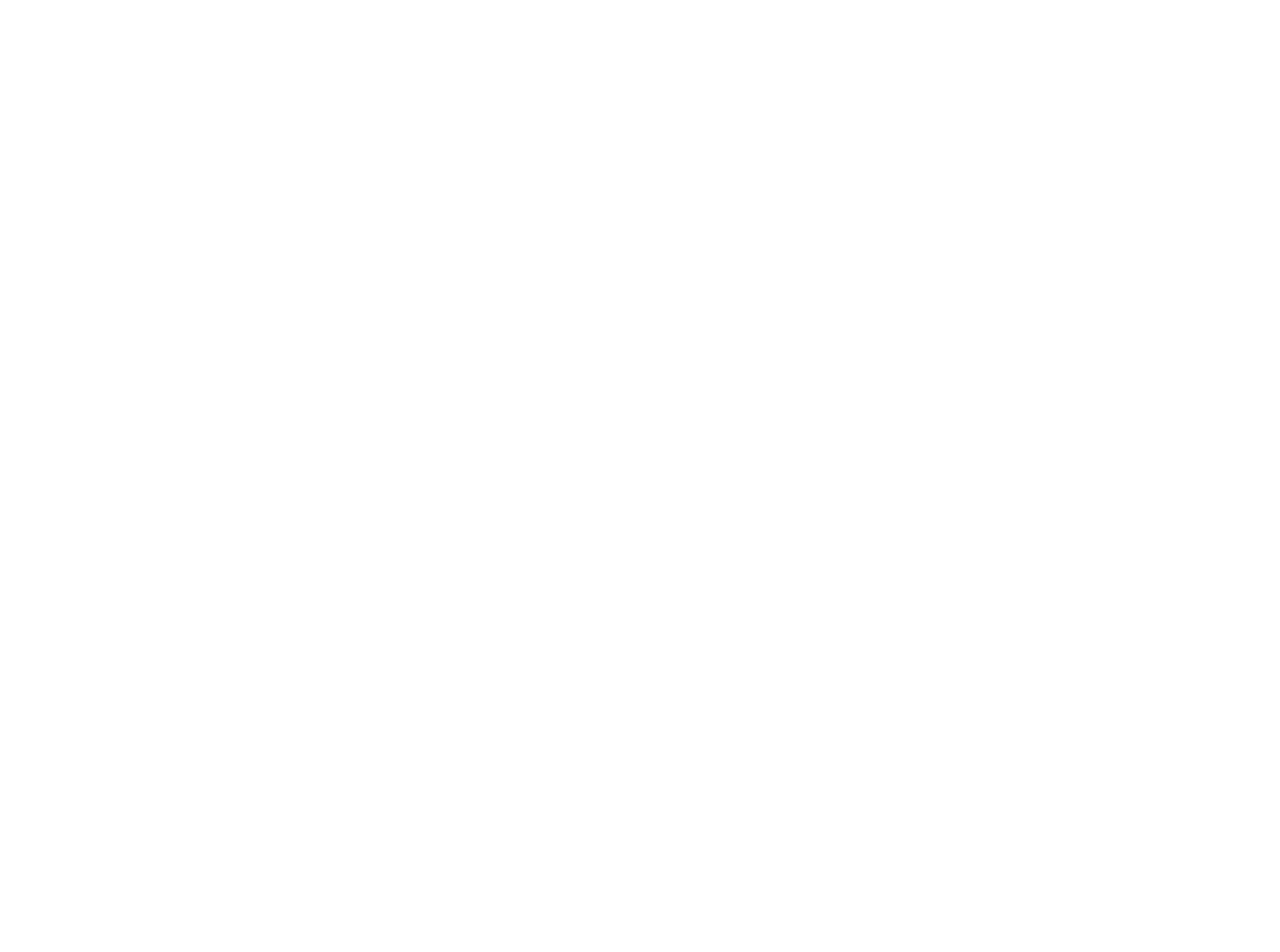
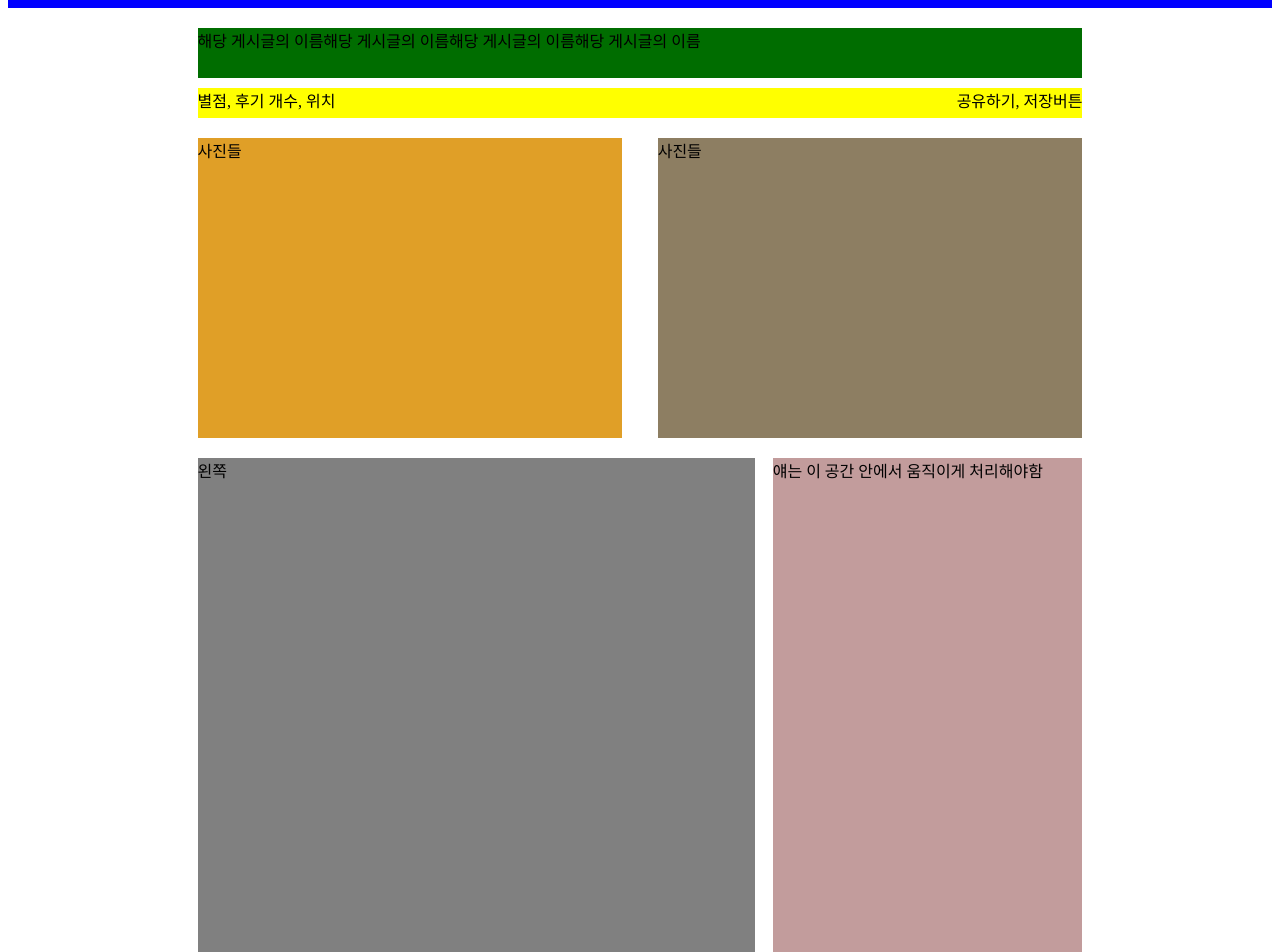
Before and after one commit to E-02-clone/E-02-clone-front, a React (Create React App) app: page / in a window 1280 px wide. Shown: the part 80-1032 px from the top of the page. Before the commit the page ends 800 px from the top, so only its background shows below. Built offline with nearby package versions, Linux system fonts and the light colour scheme.

Commit message:
detail css

```diff
--- a/package.json
+++ b/package.json
@@ -13,6 +13,8 @@
     "react-router-dom": "^6.3.0",
     "react-scripts": "5.0.1",
     "redux": "^4.2.0",
+    "styled-component": "^2.8.0",
+    "styled-components": "^5.3.5",
     "web-vitals": "^2.1.0"
   },
   "scripts": {
--- a/src/index.js
+++ b/src/index.js
@@ -2,10 +2,12 @@
 import ReactDOM from "react-dom/client";
 import "./index.css";
 import App from "./App";
+import Detail from "./pages/Detail";
 
 const root = ReactDOM.createRoot(document.getElementById("root"));
 root.render(
   <React.StrictMode>
     <App />
+    <Detail />
   </React.StrictMode>
 );
--- a/src/pages/Detail.jsx
+++ b/src/pages/Detail.jsx
@@ -1,11 +1,92 @@
 import React from "react";
+import styled from "styled-components";
 
 const Detail = () => {
   return (
-    <div>
-      <div>아무말</div>
-    </div>
+    <>
+      <Head>대충 헤드</Head>
+      <TopMainBox>
+        <TitleTop>
+          해당 게시글의 이름해당 게시글의 이름해당 게시글의 이름해당 게시글의
+          이름
+        </TitleTop>
+        <TitleBottom>
+          <div>별점, 후기 개수, 위치</div>
+          <div>공유하기, 저장버튼</div>
+        </TitleBottom>
+        <AllPictures>
+          <PictureBicBox>사진들</PictureBicBox>
+          <PictureSmallBox>사진들</PictureSmallBox>
+        </AllPictures>
+      </TopMainBox>
+      <MiddleMainBox>
+        <MiddleLeftBox>왼쪽</MiddleLeftBox>
+        <MiddleRightBox>얘는 이 공간 안에서 움직이게 처리해야함</MiddleRightBox>
+      </MiddleMainBox>
+    </>
   );
 };
 
+const Head = styled.div`
+  background-color: blue;
+  height: 80px;
+`;
+
+const TopMainBox = styled.div`
+  width: 70%;
+  margin: 0px auto 0px auto;
+`;
+
+const TitleTop = styled.div`
+  background-color: #006d00;
+  height: 50px;
+  margin-top: 20px;
+`;
+
+const TitleBottom = styled.div`
+  display: flex;
+  justify-content: space-between;
+  height: 30px;
+  margin-top: 10px;
+
+  background-color: yellow;
+`;
+
+const AllPictures = styled.div`
+  display: flex;
+  margin-top: 20px;
+`;
+
+const PictureBicBox = styled.div`
+  width: 48%;
+  margin-right: 2%;
+  height: 300px;
+  background-color: #e09f27;
+`;
+
+const PictureSmallBox = styled.div`
+  width: 48%;
+  margin-left: 2%;
+  height: 300px;
+  background-color: #8d7e62;
+`;
+
+const MiddleMainBox = styled.div`
+  display: flex;
+  width: 70%;
+  margin: 20px auto 0px auto;
+`;
+
+const MiddleLeftBox = styled.div`
+  width: 63%;
+  background-color: gray;
+  height: 1000px;
+`;
+
+const MiddleRightBox = styled.div`
+  width: 35%;
+  margin-left: 2%;
+  background-color: #c29c9c;
+  height: 1000px;
+`;
 export default Detail;
```
Also changed, not shown: public/index.html (+0 -23 lines), src/app/slice/ItemPost.jsx (added, +96 -0 lines), src/index.css (line endings or trailing spaces), 2 other files (tests, documents, lock files or other folders).
